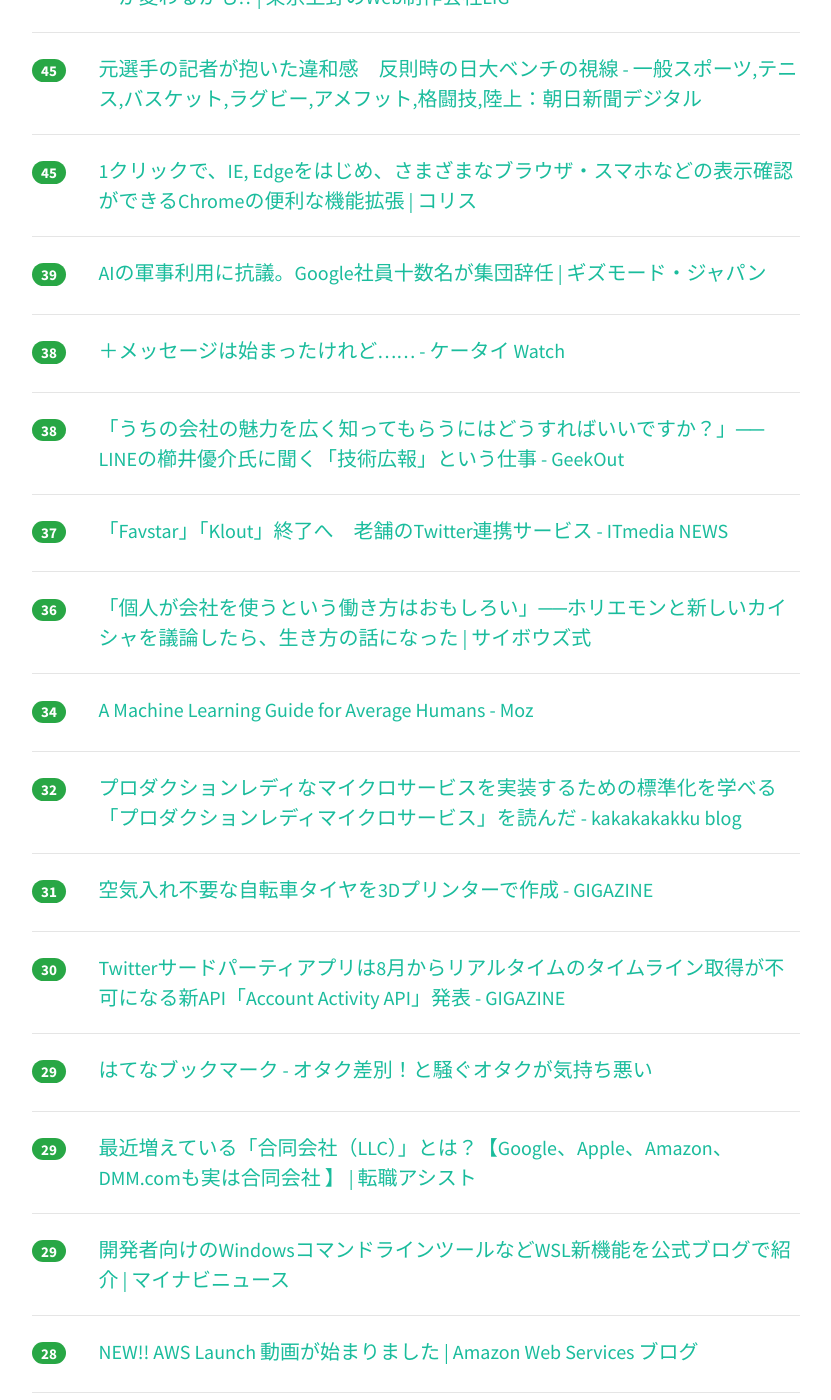
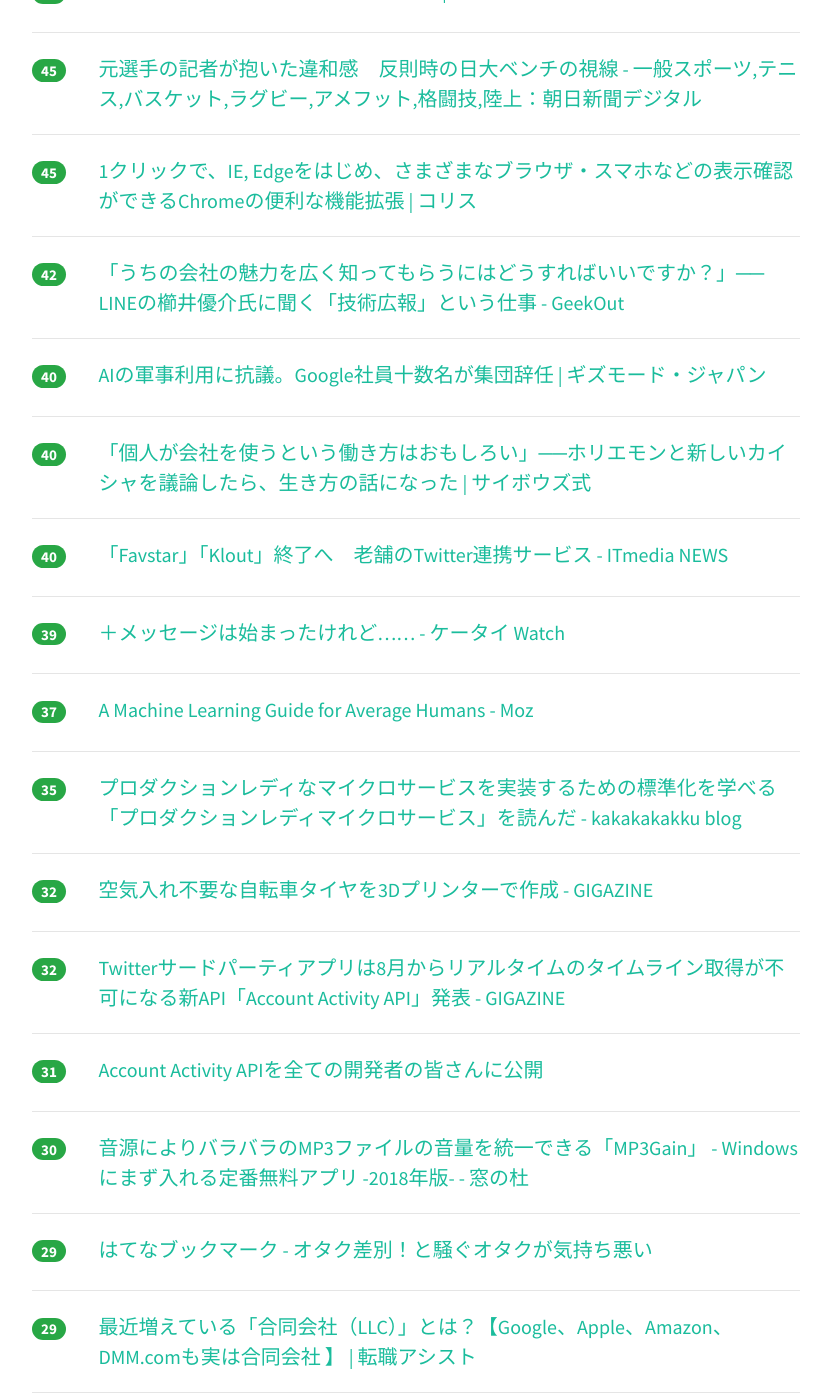
Before and after one commit to yatta47/hatena-matome-site, a Jekyll site: the page built from _posts/2018-05-17-hatena.md, in a window 1280 px wide and 1400 px high, scrolled down 1599 px. Shown: the whole window, without its empty margins (224-1055 px from the left). Built offline with Jekyll 4.4.1, drawn with Linux system fonts in a browser that asks for light colours; nearby versions of some CDN libraries; some of the changed text lies outside the part shown.

Commit message:
Updated 2018-05-17

```diff
--- a/_posts/2018-05-17-hatena.md
+++ b/_posts/2018-05-17-hatena.md
@@ -12,33 +12,38 @@ tags: [it-hotentry]
 </div>
 <hr>
 <div class="row">
-<div class="col-1"><span class="badge badge-pill badge-success h2">231</span></div>
+<div class="col-1"><span class="badge badge-pill badge-success h2">252</span></div>
 <div class="col-11"><a href='http://kyoko-np.net/2018051701.html' target='_blank'>「記憶にない」でも安心　記憶復元ソフト開発　千葉電波大</a></div>
 </div>
 <hr>
 <div class="row">
-<div class="col-1"><span class="badge badge-pill badge-success h2">151</span></div>
+<div class="col-1"><span class="badge badge-pill badge-success h2">156</span></div>
 <div class="col-11"><a href='https://speakerdeck.com/mizutani/sekiyuriteirogufen-xi-ji-pan-falsegou-zhu-on-aws' target='_blank'>セキュリティログ分析基盤の構築 on AWS // Speaker Deck</a></div>
 </div>
 <hr>
 <div class="row">
-<div class="col-1"><span class="badge badge-pill badge-success h2">147</span></div>
+<div class="col-1"><span class="badge badge-pill badge-success h2">154</span></div>
 <div class="col-11"><a href='https://www.publickey1.jp/blog/18/_terratest.html' target='_blank'>構成ファイルの通りにインフラは立ち上がったのか？ インフラ自動テストツール「Terratest」がオープンソースで公開 － Publickey</a></div>
 </div>
 <hr>
 <div class="row">
-<div class="col-1"><span class="badge badge-pill badge-success h2">126</span></div>
+<div class="col-1"><span class="badge badge-pill badge-success h2">134</span></div>
 <div class="col-11"><a href='https://toyokeizai.net/articles/-/221089' target='_blank'>iQOSに仕込まれた喫煙データ収集機能の真実 | ロイター | 東洋経済オンライン | 経済ニュースの新基準</a></div>
 </div>
 <hr>
 <div class="row">
-<div class="col-1"><span class="badge badge-pill badge-success h2">105</span></div>
+<div class="col-1"><span class="badge badge-pill badge-success h2">120</span></div>
+<div class="col-11"><a href='https://mobilelaby.com/blog-entry-twitter-user-streams-api-available-until-aug-16-2018.html' target='_blank'>Twitter、「User Streams API」を8月17日に廃止。サードアプリはタイムライン取得が制限へ｜携帯総合研究所</a></div>
+</div>
+<hr>
+<div class="row">
+<div class="col-1"><span class="badge badge-pill badge-success h2">117</span></div>
 <div class="col-11"><a href='https://webtan.impress.co.jp/e/2018/05/17/29253' target='_blank'>GDPRとは？ Web担当者やWebアナリストはどう対処すればいい？ | Web担当者Forum</a></div>
 </div>
 <hr>
 <div class="row">
-<div class="col-1"><span class="badge badge-pill badge-success h2">104</span></div>
-<div class="col-11"><a href='https://mobilelaby.com/blog-entry-twitter-user-streams-api-available-until-aug-16-2018.html' target='_blank'>Twitter、「User Streams API」を8月17日に廃止。サードアプリはタイムライン取得が制限へ｜携帯総合研究所</a></div>
+<div class="col-1"><span class="badge badge-pill badge-success h2">97</span></div>
+<div class="col-11"><a href='https://www.buzzfeed.com/jp/takumiharimaya/kodansha-blocking' target='_blank'>「漫画村」に対して、講談社はなにをしてきたのか？</a></div>
 </div>
 <hr>
 <div class="row">
@@ -47,12 +52,7 @@ tags: [it-hotentry]
 </div>
 <hr>
 <div class="row">
-<div class="col-1"><span class="badge badge-pill badge-success h2">78</span></div>
-<div class="col-11"><a href='https://www.buzzfeed.com/jp/takumiharimaya/kodansha-blocking' target='_blank'>「漫画村」に対して、講談社はなにをしてきたのか？</a></div>
-</div>
-<hr>
-<div class="row">
-<div class="col-1"><span class="badge badge-pill badge-success h2">68</span></div>
+<div class="col-1"><span class="badge badge-pill badge-success h2">71</span></div>
 <div class="col-11"><a href='https://qiita.com/akameco/items/e0af9e3cdf1cdb6fca61' target='_blank'>名刺の代わりにCLIアプリを書く - Qiita</a></div>
 </div>
 <hr>
@@ -62,18 +62,18 @@ tags: [it-hotentry]
 </div>
 <hr>
 <div class="row">
-<div class="col-1"><span class="badge badge-pill badge-success h2">49</span></div>
+<div class="col-1"><span class="badge badge-pill badge-success h2">54</span></div>
 <div class="col-11"><a href='http://blog.hiroppy.me/entry/fusuma' target='_blank'>Markdownだけで綺麗なスライドを作るCLIを作っている - 技術探し</a></div>
 </div>
 <hr>
 <div class="row">
-<div class="col-1"><span class="badge badge-pill badge-success h2">48</span></div>
-<div class="col-11"><a href='https://www.mavo.co.jp/danseidokusya/' target='_blank'>漫画村がつぶれて男性読者が増えた？ | 電脳マヴォ合同会社</a></div>
+<div class="col-1"><span class="badge badge-pill badge-success h2">52</span></div>
+<div class="col-11"><a href='https://liginc.co.jp/398850' target='_blank'>Adobe XDなしにはもう生きられない！これからのWebデザイナーのワークフローが変わるかも!? | 東京上野のWeb制作会社LIG</a></div>
 </div>
 <hr>
 <div class="row">
-<div class="col-1"><span class="badge badge-pill badge-success h2">46</span></div>
-<div class="col-11"><a href='https://liginc.co.jp/398850' target='_blank'>Adobe XDなしにはもう生きられない！これからのWebデザイナーのワークフローが変わるかも!? | 東京上野のWeb制作会社LIG</a></div>
+<div class="col-1"><span class="badge badge-pill badge-success h2">49</span></div>
+<div class="col-11"><a href='https://www.mavo.co.jp/danseidokusya/' target='_blank'>漫画村がつぶれて男性読者が増えた？ | 電脳マヴォ合同会社</a></div>
 </div>
 <hr>
 <div class="row">
@@ -87,48 +87,58 @@ tags: [it-hotentry]
 </div>
 <hr>
 <div class="row">
-<div class="col-1"><span class="badge badge-pill badge-success h2">39</span></div>
+<div class="col-1"><span class="badge badge-pill badge-success h2">42</span></div>
+<div class="col-11"><a href='https://geek-out.jp/column/entry/2018/05/17/110000' target='_blank'>「うちの会社の魅力を広く知ってもらうにはどうすればいいですか？」── LINEの櫛井優介氏に聞く「技術広報」という仕事 - GeekOut</a></div>
+</div>
+<hr>
+<div class="row">
+<div class="col-1"><span class="badge badge-pill badge-success h2">40</span></div>
 <div class="col-11"><a href='https://www.gizmodo.jp/2018/05/googlers-quit-in-protest-over-drone-ai.html' target='_blank'>AIの軍事利用に抗議。Google社員十数名が集団辞任 | ギズモード・ジャパン</a></div>
 </div>
 <hr>
 <div class="row">
-<div class="col-1"><span class="badge badge-pill badge-success h2">38</span></div>
+<div class="col-1"><span class="badge badge-pill badge-success h2">40</span></div>
+<div class="col-11"><a href='https://cybozushiki.cybozu.co.jp/articles/m001448.html' target='_blank'>「個人が会社を使うという働き方はおもしろい」──ホリエモンと新しいカイシャを議論したら、生き方の話になった | サイボウズ式</a></div>
+</div>
+<hr>
+<div class="row">
+<div class="col-1"><span class="badge badge-pill badge-success h2">40</span></div>
+<div class="col-11"><a href='http://www.itmedia.co.jp/news/articles/1805/17/news062.html' target='_blank'>「Favstar」「Klout」終了へ　老舗のTwitter連携サービス - ITmedia NEWS</a></div>
+</div>
+<hr>
+<div class="row">
+<div class="col-1"><span class="badge badge-pill badge-success h2">39</span></div>
 <div class="col-11"><a href='https://k-tai.watch.impress.co.jp/docs/column/minna/1122028.html' target='_blank'>＋メッセージは始まったけれど…… - ケータイ Watch</a></div>
 </div>
 <hr>
 <div class="row">
-<div class="col-1"><span class="badge badge-pill badge-success h2">38</span></div>
-<div class="col-11"><a href='https://geek-out.jp/column/entry/2018/05/17/110000' target='_blank'>「うちの会社の魅力を広く知ってもらうにはどうすればいいですか？」── LINEの櫛井優介氏に聞く「技術広報」という仕事 - GeekOut</a></div>
-</div>
-<hr>
-<div class="row">
 <div class="col-1"><span class="badge badge-pill badge-success h2">37</span></div>
-<div class="col-11"><a href='http://www.itmedia.co.jp/news/articles/1805/17/news062.html' target='_blank'>「Favstar」「Klout」終了へ　老舗のTwitter連携サービス - ITmedia NEWS</a></div>
-</div>
-<hr>
-<div class="row">
-<div class="col-1"><span class="badge badge-pill badge-success h2">36</span></div>
-<div class="col-11"><a href='https://cybozushiki.cybozu.co.jp/articles/m001448.html' target='_blank'>「個人が会社を使うという働き方はおもしろい」──ホリエモンと新しいカイシャを議論したら、生き方の話になった | サイボウズ式</a></div>
-</div>
-<hr>
-<div class="row">
-<div class="col-1"><span class="badge badge-pill badge-success h2">34</span></div>
 <div class="col-11"><a href='https://moz.com/blog/learning-machine-learning' target='_blank'>A Machine Learning Guide for Average Humans - Moz</a></div>
 </div>
 <hr>
 <div class="row">
-<div class="col-1"><span class="badge badge-pill badge-success h2">32</span></div>
+<div class="col-1"><span class="badge badge-pill badge-success h2">35</span></div>
 <div class="col-11"><a href='https://kakakakakku.hatenablog.com/entry/2018/05/17/013251' target='_blank'>プロダクションレディなマイクロサービスを実装するための標準化を学べる「プロダクションレディマイクロサービス」を読んだ - kakakakakku blog</a></div>
 </div>
 <hr>
 <div class="row">
-<div class="col-1"><span class="badge badge-pill badge-success h2">31</span></div>
+<div class="col-1"><span class="badge badge-pill badge-success h2">32</span></div>
 <div class="col-11"><a href='https://gigazine.net/news/20180516-3d-printed-bicycle-tire-bigrep/' target='_blank'>空気入れ不要な自転車タイヤを3Dプリンターで作成 - GIGAZINE</a></div>
 </div>
 <hr>
 <div class="row">
+<div class="col-1"><span class="badge badge-pill badge-success h2">32</span></div>
+<div class="col-11"><a href='https://gigazine.net/news/20180517-twitter-account-activity-api/' target='_blank'>Twitterサードパーティアプリは8月からリアルタイムのタイムライン取得が不可になる新API「Account Activity API」発表 - GIGAZINE</a></div>
+</div>
+<hr>
+<div class="row">
+<div class="col-1"><span class="badge badge-pill badge-success h2">31</span></div>
+<div class="col-11"><a href='https://blog.twitter.com/developer/ja_jp/topics/tools/2018/AAA_e.html' target='_blank'>Account Activity APIを全ての開発者の皆さんに公開</a></div>
+</div>
+<hr>
+<div class="row">
 <div class="col-1"><span class="badge badge-pill badge-success h2">30</span></div>
-<div class="col-11"><a href='https://gigazine.net/news/20180517-twitter-account-activity-api/' target='_blank'>Twitterサードパーティアプリは8月からリアルタイムのタイムライン取得が不可になる新API「Account Activity API」発表 - GIGAZINE</a></div>
+<div class="col-11"><a href='https://forest.watch.impress.co.jp/docs/serial/winbasic2018/1122210.html' target='_blank'>音源によりバラバラのMP3ファイルの音量を統一できる「MP3Gain」 - Windowsにまず入れる定番無料アプリ -2018年版- - 窓の杜</a></div>
 </div>
 <hr>
 <div class="row">
@@ -147,18 +157,23 @@ tags: [it-hotentry]
 </div>
 <hr>
 <div class="row">
+<div class="col-1"><span class="badge badge-pill badge-success h2">29</span></div>
+<div class="col-11"><a href='https://togetter.com/li/1228123' target='_blank'>ドラマ「シリコンバレー」で勃発した宗教戦争がエンジニア的にあるあるすぎる件 - Togetter</a></div>
+</div>
+<hr>
+<div class="row">
 <div class="col-1"><span class="badge badge-pill badge-success h2">28</span></div>
 <div class="col-11"><a href='https://aws.amazon.com/jp/blogs/news/aws-launch-jp-20180516/' target='_blank'>NEW!! AWS Launch 動画が始まりました | Amazon Web Services ブログ</a></div>
 </div>
 <hr>
 <div class="row">
 <div class="col-1"><span class="badge badge-pill badge-success h2">28</span></div>
-<div class="col-11"><a href='https://blog.twitter.com/developer/ja_jp/topics/tools/2018/AAA_e.html' target='_blank'>Account Activity APIを全ての開発者の皆さんに公開</a></div>
+<div class="col-11"><a href='https://gigazine.net/news/20180517-fan-less-silent-pc/' target='_blank'>既製品だけでファンレス完全無音の高性能Ryzenマシンを自作するとこうなる - GIGAZINE</a></div>
 </div>
 <hr>
 <div class="row">
 <div class="col-1"><span class="badge badge-pill badge-success h2">27</span></div>
-<div class="col-11"><a href='https://forest.watch.impress.co.jp/docs/serial/winbasic2018/1122210.html' target='_blank'>音源によりバラバラのMP3ファイルの音量を統一できる「MP3Gain」 - Windowsにまず入れる定番無料アプリ -2018年版- - 窓の杜</a></div>
+<div class="col-11"><a href='https://gigazine.net/news/20180517-orchestra-hit/' target='_blank'>「ジャン！」の華やかな音色で誰もが知っている音「オーケストラヒット」誕生の秘密 - GIGAZINE</a></div>
 </div>
 <hr>
 <div class="row">
@@ -168,7 +183,7 @@ tags: [it-hotentry]
 <hr>
 <div class="row">
 <div class="col-1"><span class="badge badge-pill badge-success h2">25</span></div>
-<div class="col-11"><a href='https://gigazine.net/news/20180517-orchestra-hit/' target='_blank'>「ジャン！」の華やかな音色で誰もが知っている音「オーケストラヒット」誕生の秘密 - GIGAZINE</a></div>
+<div class="col-11"><a href='https://gigazine.net/news/20180516-ultimate-gaming-pc-space/' target='_blank'>約330万円かけてどんなゲームでも快適に遊べる究極のゲーミングPC環境を構築した猛者が登場 - GIGAZINE</a></div>
 </div>
 <hr>
 <div class="row">
@@ -182,18 +197,13 @@ tags: [it-hotentry]
 </div>
 <hr>
 <div class="row">
-<div class="col-1"><span class="badge badge-pill badge-success h2">24</span></div>
-<div class="col-11"><a href='https://gigazine.net/news/20180517-fan-less-silent-pc/' target='_blank'>既製品だけでファンレス完全無音の高性能Ryzenマシンを自作するとこうなる - GIGAZINE</a></div>
-</div>
-<hr>
-<div class="row">
 <div class="col-1"><span class="badge badge-pill badge-success h2">23</span></div>
 <div class="col-11"><a href='http://jp.ricoh.com/release/2018/0516_1.html' target='_blank'>デジタル一眼レフカメラ用SDKを公開 | リコー</a></div>
 </div>
 <hr>
 <div class="row">
 <div class="col-1"><span class="badge badge-pill badge-success h2">23</span></div>
-<div class="col-11"><a href='https://gigazine.net/news/20180516-ultimate-gaming-pc-space/' target='_blank'>約330万円かけてどんなゲームでも快適に遊べる究極のゲーミングPC環境を構築した猛者が登場 - GIGAZINE</a></div>
+<div class="col-11"><a href='http://www.itmedia.co.jp/news/articles/1805/17/news073.html' target='_blank'>Twitterの“流れるタイムライン”が消える？　「User Streams API」を8月に廃止 - ITmedia NEWS</a></div>
 </div>
 <hr>
 <div class="row">
@@ -208,7 +218,12 @@ tags: [it-hotentry]
 <hr>
 <div class="row">
 <div class="col-1"><span class="badge badge-pill badge-success h2">22</span></div>
-<div class="col-11"><a href='http://www.itmedia.co.jp/news/articles/1805/17/news073.html' target='_blank'>Twitterの“流れるタイムライン”が消える？　「User Streams API」を8月に廃止 - ITmedia NEWS</a></div>
+<div class="col-11"><a href='http://twitter.com/dsc_0001_jpg' target='_blank'>DSC_0001.jpg(@dsc_0001_jpg)さん | Twitter</a></div>
+</div>
+<hr>
+<div class="row">
+<div class="col-1"><span class="badge badge-pill badge-success h2">21</span></div>
+<div class="col-11"><a href='http://techlife.cookpad.com/entry/2018/05/17/113000' target='_blank'>iOSアプリのサブミット自動化と証明書管理の効率化 - クックパッド開発者ブログ</a></div>
 </div>
 <hr>
 <div class="row">
@@ -218,27 +233,22 @@ tags: [it-hotentry]
 <hr>
 <div class="row">
 <div class="col-1"><span class="badge badge-pill badge-success h2">20</span></div>
+<div class="col-11"><a href='http://etcnohito.hatenablog.com/entry/2018/05/16/124343' target='_blank'>日本将棋連盟HPバグまとめ - ETCの人の日記</a></div>
+</div>
+<hr>
+<div class="row">
+<div class="col-1"><span class="badge badge-pill badge-success h2">20</span></div>
+<div class="col-11"><a href='http://twitter.com/japonistan/status/996339075417165824' target='_blank'>ジャポニスタンさんのツイート: "余命ブログのコメント欄が本当にヤバ過ぎる。 無理矢理送り付けた余命の糞本を弟夫婦が娘に読ませなかったことを逆恨み。 「唯一の弟夫婦であっても殲</a></div>
+</div>
+<hr>
+<div class="row">
+<div class="col-1"><span class="badge badge-pill badge-success h2">20</span></div>
 <div class="col-11"><a href='http://tech.nikkeibp.co.jp/atcl/nxt/column/18/00155/051500015/' target='_blank'>グーグルのAI専用プロセッサ「TPU 3.0」、スパコン京と比較した実力 | 日経 xTECH（クロステック）</a></div>
 </div>
 <hr>
 <div class="row">
-<div class="col-1"><span class="badge badge-pill badge-success h2">20</span></div>
-<div class="col-11"><a href='https://togetter.com/li/1228123' target='_blank'>ドラマ「シリコンバレー」で勃発した宗教戦争がエンジニア的にあるあるすぎる件 - Togetter</a></div>
-</div>
-<hr>
-<div class="row">
-<div class="col-1"><span class="badge badge-pill badge-success h2">19</span></div>
-<div class="col-11"><a href='http://etcnohito.hatenablog.com/entry/2018/05/16/124343' target='_blank'>日本将棋連盟HPバグまとめ - ETCの人の日記</a></div>
-</div>
-<hr>
-<div class="row">
-<div class="col-1"><span class="badge badge-pill badge-success h2">19</span></div>
-<div class="col-11"><a href='http://twitter.com/japonistan/status/996339075417165824' target='_blank'>ジャポニスタンさんのツイート: "余命ブログのコメント欄が本当にヤバ過ぎる。 無理矢理送り付けた余命の糞本を弟夫婦が娘に読ませなかったことを逆恨み。 「唯一の弟夫婦であっても殲</a></div>
-</div>
-<hr>
-<div class="row">
 <div class="col-1"><span class="badge badge-pill badge-success h2">18</span></div>
-<div class="col-11"><a href='http://techlife.cookpad.com/entry/2018/05/17/113000' target='_blank'>iOSアプリのサブミット自動化と証明書管理の効率化 - クックパッド開発者ブログ</a></div>
+<div class="col-11"><a href='https://japanese.engadget.com/2018/05/16/10kg-iphone/' target='_blank'>重さ10kgの「iPhoneケース」ソフトバンクが発売、基礎代謝アップにいかが？　 - Engadget 日本版</a></div>
 </div>
 <hr>
 <div class="row">
@@ -267,13 +277,13 @@ tags: [it-hotentry]
 </div>
 <hr>
 <div class="row">
-<div class="col-1"><span class="badge badge-pill badge-success h2">14</span></div>
-<div class="col-11"><a href='https://japanese.engadget.com/2018/05/16/10kg-iphone/' target='_blank'>重さ10kgの「iPhoneケース」ソフトバンクが発売、基礎代謝アップにいかが？　 - Engadget 日本版</a></div>
+<div class="col-1"><span class="badge badge-pill badge-success h2">13</span></div>
+<div class="col-11"><a href='https://www.gamespark.jp/article/2018/05/16/80805.html' target='_blank'>海外ソニーがPS Vita向けパッケージ版ソフトの生産を2018年度で終了ー海外メディアが確認 | Game*Spark - 国内・海外ゲーム情報サイト</a></div>
 </div>
 <hr>
 <div class="row">
 <div class="col-1"><span class="badge badge-pill badge-success h2">13</span></div>
-<div class="col-11"><a href='https://www.gamespark.jp/article/2018/05/16/80805.html' target='_blank'>海外ソニーがPS Vita向けパッケージ版ソフトの生産を2018年度で終了ー海外メディアが確認 | Game*Spark - 国内・海外ゲーム情報サイト</a></div>
+<div class="col-11"><a href='https://applech2.com/archives/20180517-rip-twitter-user-streams-api.html' target='_blank'>Twitter、Account Activity APIの価格などを発表。User Streams APIは2018年8月16日に廃止予定。 | AAPL Ch.</a></div>
 </div>
 <hr>
 <div class="row">
@@ -282,11 +292,6 @@ tags: [it-hotentry]
 </div>
 <hr>
 <div class="row">
-<div class="col-1"><span class="badge badge-pill badge-success h2">12</span></div>
-<div class="col-11"><a href='https://applech2.com/archives/20180517-rip-twitter-user-streams-api.html' target='_blank'>Twitter、Account Activity APIの価格などを発表。User Streams APIは2018年8月16日に廃止予定。 | AAPL Ch.</a></div>
-</div>
-<hr>
-<div class="row">
 <div class="col-1"><span class="badge badge-pill badge-success h2">11</span></div>
 <div class="col-11"><a href='http://b.hatena.ne.jp/entry/s/headlines.yahoo.co.jp/hl?a=20180516-00000097-dal-spo' target='_blank'>はてなブックマーク - 悪質タックル問題　監督指示は「あり得ない」日大が全否定（デイリースポーツ） - Yahoo!ニュース</a></div>
 </div>
```
Also changed, not shown: other parts of _posts/2018-05-17-hatena.md (+2 -2 lines).
